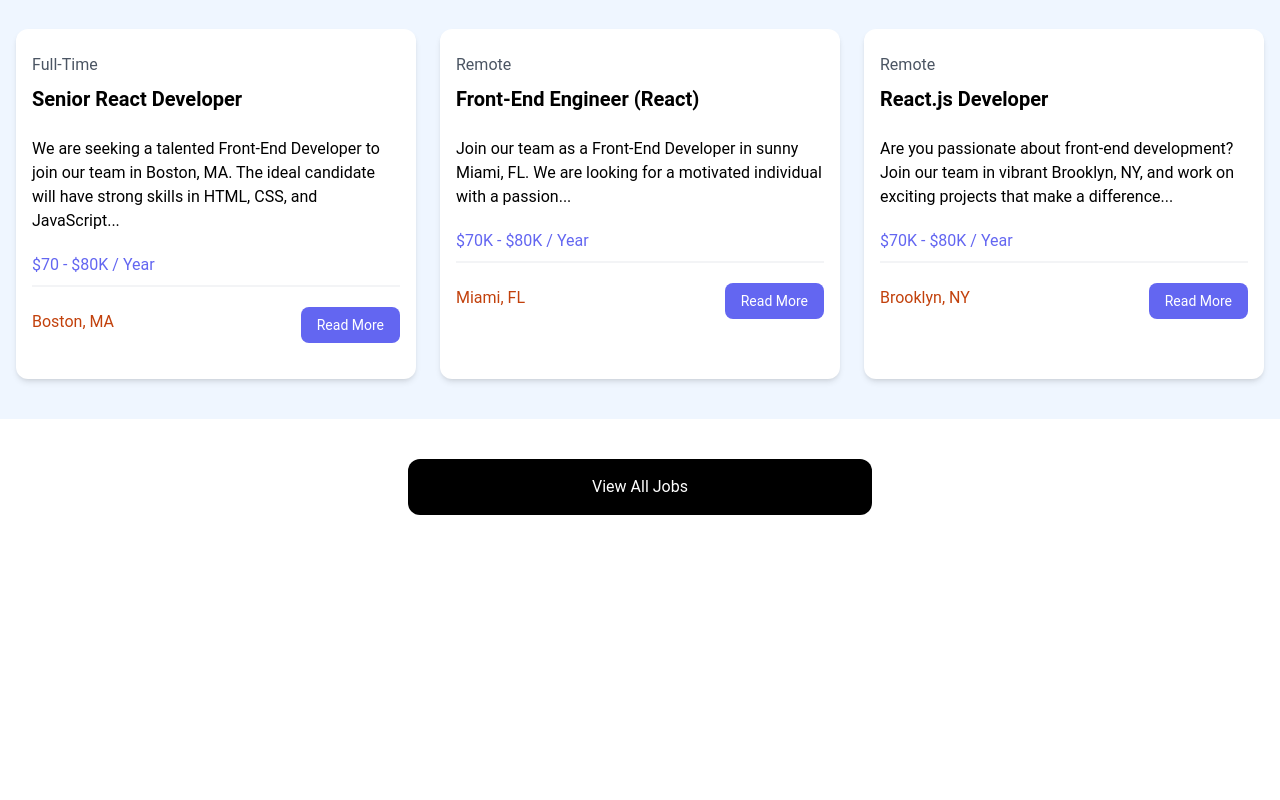
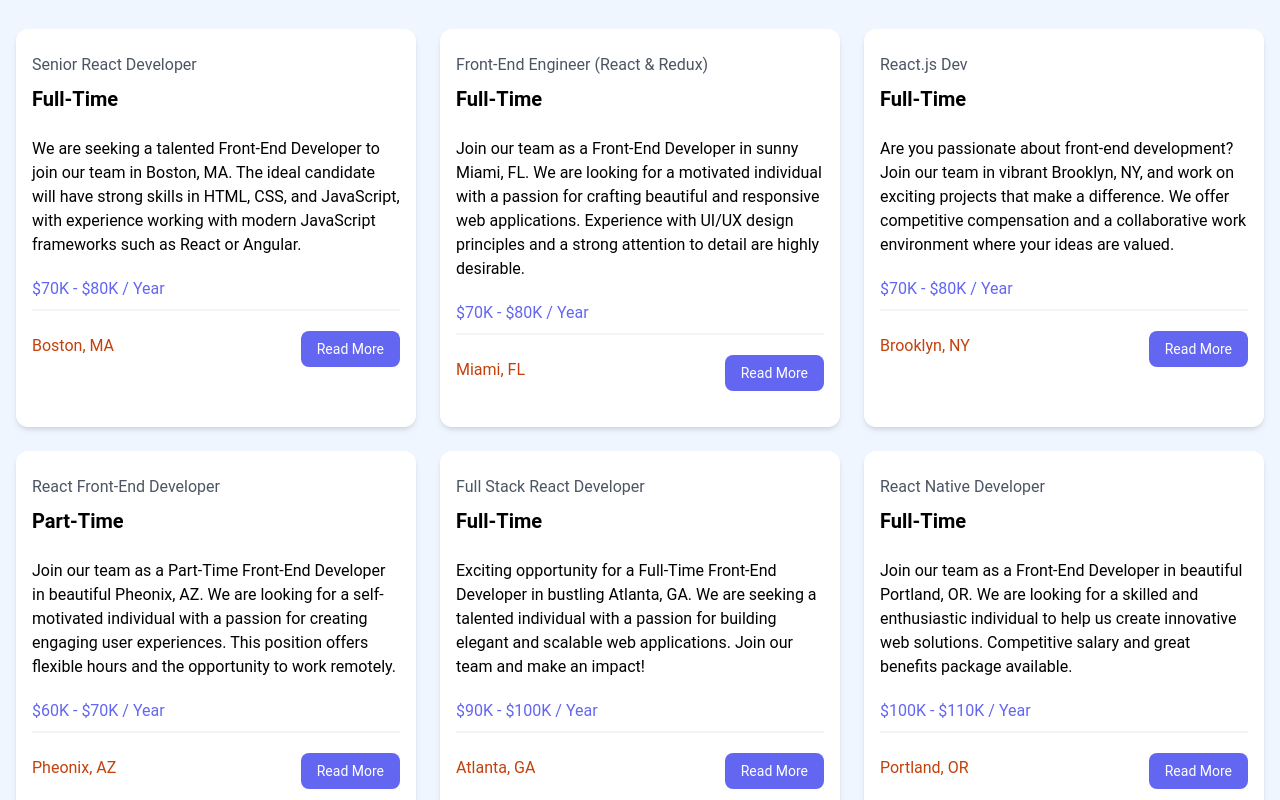
Before and after one commit to igizchuck43/learn_react, a React (Vite) app: page / in a window 1280 px wide. Shown: the part 680-1480 px from the top of the page. Before the commit the page ends 1235 px from the top, so only its background shows below. Built offline with nearby package versions, Linux system fonts and the light colour scheme.

Commit message:
job listing component

```diff
--- /dev/null
+++ b/src/components/JobListing.jsx
@@ -0,0 +1,35 @@
+import React from "react";
+
+const JobListing = ({job}) => {
+  return (
+    <div className="bg-white rounded-xl shadow-md relative">
+      <div className="p-4">
+        <div className="mb-6">
+          <div className="text-gray-600 my-2">{job.title}</div>
+          <h3 className="text-xl font-bold">{job.type}</h3>
+        </div>
+
+        <div className="mb-5">{job.description}</div>
+
+        <h3 className="text-indigo-500 mb-2">{job.salary} / Year</h3>
+
+        <div className="border border-gray-100 mb-5"></div>
+
+        <div className="flex flex-col lg:flex-row justify-between mb-4">
+          <div className="text-orange-700 mb-3">
+            <i className="fa-solid fa-location-dot text-lg"></i>
+            {job.location}
+          </div>
+          <a
+            href="{'/job/${job.id}'}"
+            className="h-[36px] bg-indigo-500 hover:bg-indigo-600 text-white px-4 py-2 rounded-lg text-center text-sm"
+          >
+            Read More
+          </a>
+        </div>
+      </div>
+    </div>
+  );
+};
+
+export default JobListing;
--- a/src/components/JobListings.jsx
+++ b/src/components/JobListings.jsx
@@ -1,4 +1,6 @@
 import React from "react";
+import jobs from '../jobs.json'
+import JobListing from "./JobListing";
 
 const JobListings = () => {
   return (
@@ -8,103 +10,10 @@
           Browse Jobs
         </h2>
         <div className="grid grid-cols-1 md:grid-cols-3 gap-6">
-          {/* <!-- Job Listing 1 --> */}
-          <div className="bg-white rounded-xl shadow-md relative">
-            <div className="p-4">
-              <div className="mb-6">
-                <div className="text-gray-600 my-2">Full-Time</div>
-                <h3 className="text-xl font-bold">Senior React Developer</h3>
-              </div>
 
-              <div className="mb-5">
-                We are seeking a talented Front-End Developer to join our team
-                in Boston, MA. The ideal candidate will have strong skills in
-                HTML, CSS, and JavaScript...
-              </div>
-
-              <h3 className="text-indigo-500 mb-2">$70 - $80K / Year</h3>
-
-              <div className="border border-gray-100 mb-5"></div>
-
-              <div className="flex flex-col lg:flex-row justify-between mb-4">
-                <div className="text-orange-700 mb-3">
-                  <i className="fa-solid fa-location-dot text-lg"></i>
-                  Boston, MA
-                </div>
-                <a
-                  href="job.html"
-                  className="h-[36px] bg-indigo-500 hover:bg-indigo-600 text-white px-4 py-2 rounded-lg text-center text-sm"
-                >
-                  Read More
-                </a>
-              </div>
-            </div>
-          </div>
-          {/* <!-- Job Listing 2 --> */}
-          <div className="bg-white rounded-xl shadow-md relative">
-            <div className="p-4">
-              <div className="mb-6">
-                <div className="text-gray-600 my-2">Remote</div>
-                <h3 className="text-xl font-bold">
-                  Front-End Engineer (React)
-                </h3>
-              </div>
-
-              <div className="mb-5">
-                Join our team as a Front-End Developer in sunny Miami, FL. We
-                are looking for a motivated individual with a passion...
-              </div>
-
-              <h3 className="text-indigo-500 mb-2">$70K - $80K / Year</h3>
-
-              <div className="border border-gray-100 mb-5"></div>
-
-              <div className="flex flex-col lg:flex-row justify-between mb-4">
-                <div className="text-orange-700 mb-3">
-                  <i className="fa-solid fa-location-dot text-lg"></i>
-                  Miami, FL
-                </div>
-                <a
-                  href="job.html"
-                  className="h-[36px] bg-indigo-500 hover:bg-indigo-600 text-white px-4 py-2 rounded-lg text-center text-sm"
-                >
-                  Read More
-                </a>
-              </div>
-            </div>
-          </div>
-          {/* <!-- Job Listing 3 --> */}
-          <div className="bg-white rounded-xl shadow-md relative">
-            <div className="p-4">
-              <div className="mb-6">
-                <div className="text-gray-600 my-2">Remote</div>
-                <h3 className="text-xl font-bold">React.js Developer</h3>
-              </div>
-
-              <div className="mb-5">
-                Are you passionate about front-end development? Join our team in
-                vibrant Brooklyn, NY, and work on exciting projects that make a
-                difference...
-              </div>
-
-              <h3 className="text-indigo-500 mb-2">$70K - $80K / Year</h3>
-
-              <div className="border border-gray-100 mb-5"></div>
-
-              <div className="flex flex-col lg:flex-row justify-between mb-4">
-                <div className="text-orange-700 mb-3">
-                  <i className="fa-solid fa-location-dot text-lg"></i>
-                  Brooklyn, NY
-                </div>
-                <a
-                  href="job.html"
-                  className="h-[36px] bg-indigo-500 hover:bg-indigo-600 text-white px-4 py-2 rounded-lg text-center text-sm"
-                >
-                  Read More
-                </a>
-              </div>
-            </div>
-          </div>
+            {jobs.map(job=>(
+                <JobListing key={job.id} job={job} />
+            ))}
         </div>
       </div>
     </section>
```
